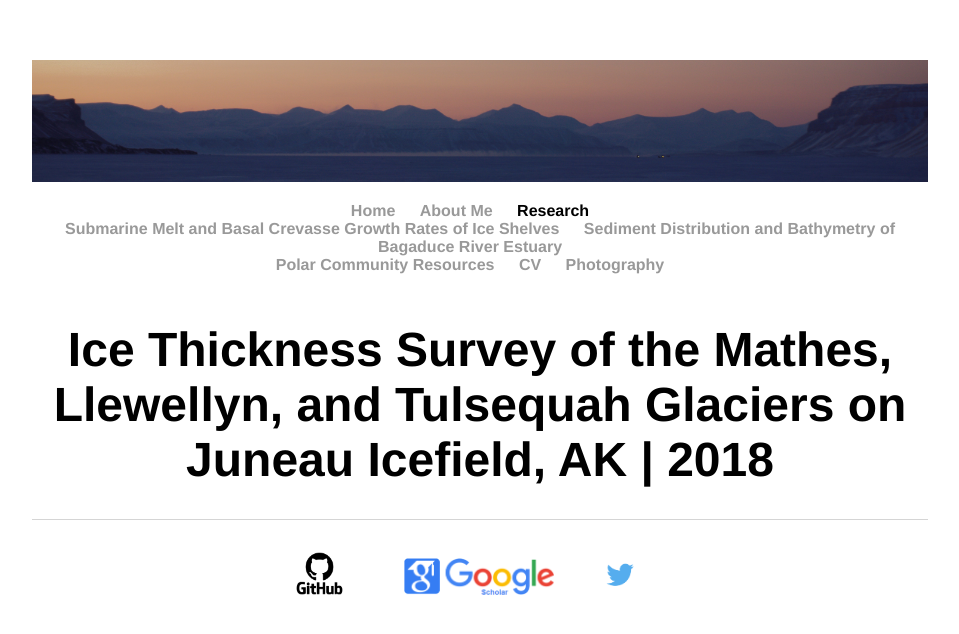
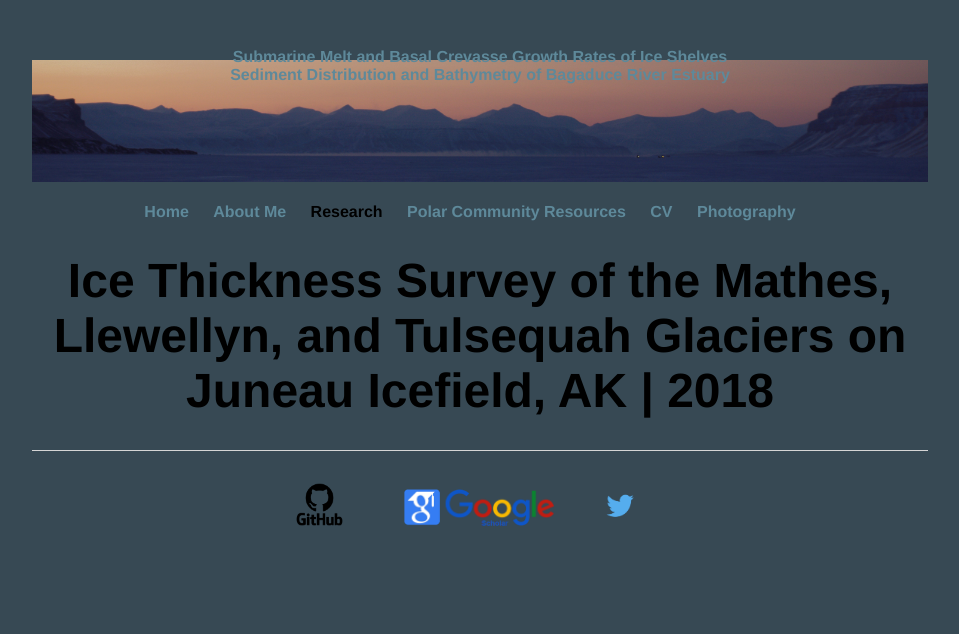
Before and after one commit to Cbarnett207/CBarnett207.github.io, a Jekyll site: the page built from research_JIRP/index.html, in a window 1280 px wide. Shown: the top 634 px of the page, without its empty margins (160-1119 px from the left). Built offline with Jekyll 4.4.1, drawn with Linux system fonts in a browser that asks for light colours.

Commit message:
Update default_new.html

```diff
--- a/_layouts/default_new.html
+++ b/_layouts/default_new.html
@@ -4,7 +4,7 @@
 			<title>{{ page.title }}</title>
 			<img width="100%" src="/images/templefjorden_3_clip.jpg">
 			<!-- link to main stylesheet -->
-			<link rel="stylesheet" type="text/css" href="/css/about_page.css">
+			<link rel="stylesheet" type="text/css" href="/css/new_main.css">
 		</head>
 		<body>
 			<nav>
```
